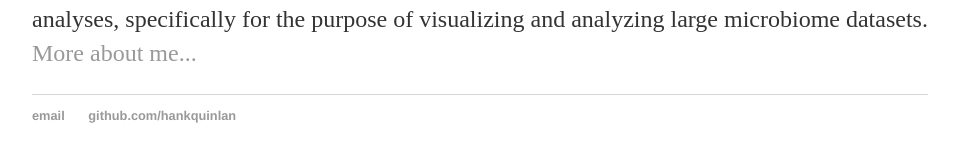
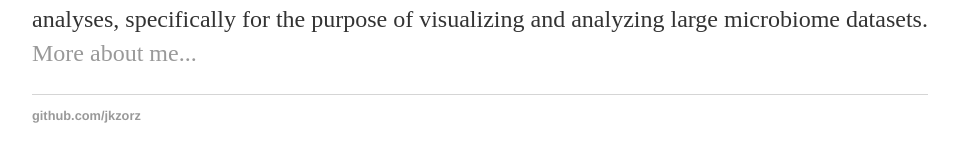
Before and after one commit to jkzorz/jkzorz.github.io, a Jekyll site: the page built from index.html, in a window 1280 px wide. Shown: the part 228-390 px from the top of the page, without its empty margins (160-1117 px from the left). Built offline with Jekyll 4.4.1, drawn with Linux system fonts in a browser that asks for light colours.

Commit message:
Update default.html

```diff
--- a/_layouts/default.html
+++ b/_layouts/default.html
@@ -20,8 +20,7 @@
 			</div><!-- /.container -->
 			<footer>
 	    		<ul>
-	        		<li><a href="mailto:hankquinlanhub@gmail.com">email</a></li>
-	        		<li><a href="https://github.com/hankquinlan">github.com/hankquinlan</a></li>
+	        		<li><a href="https://github.com/jkzorz">github.com/jkzorz</a></li>
 				</ul>
 			</footer>
 		</body>
```
